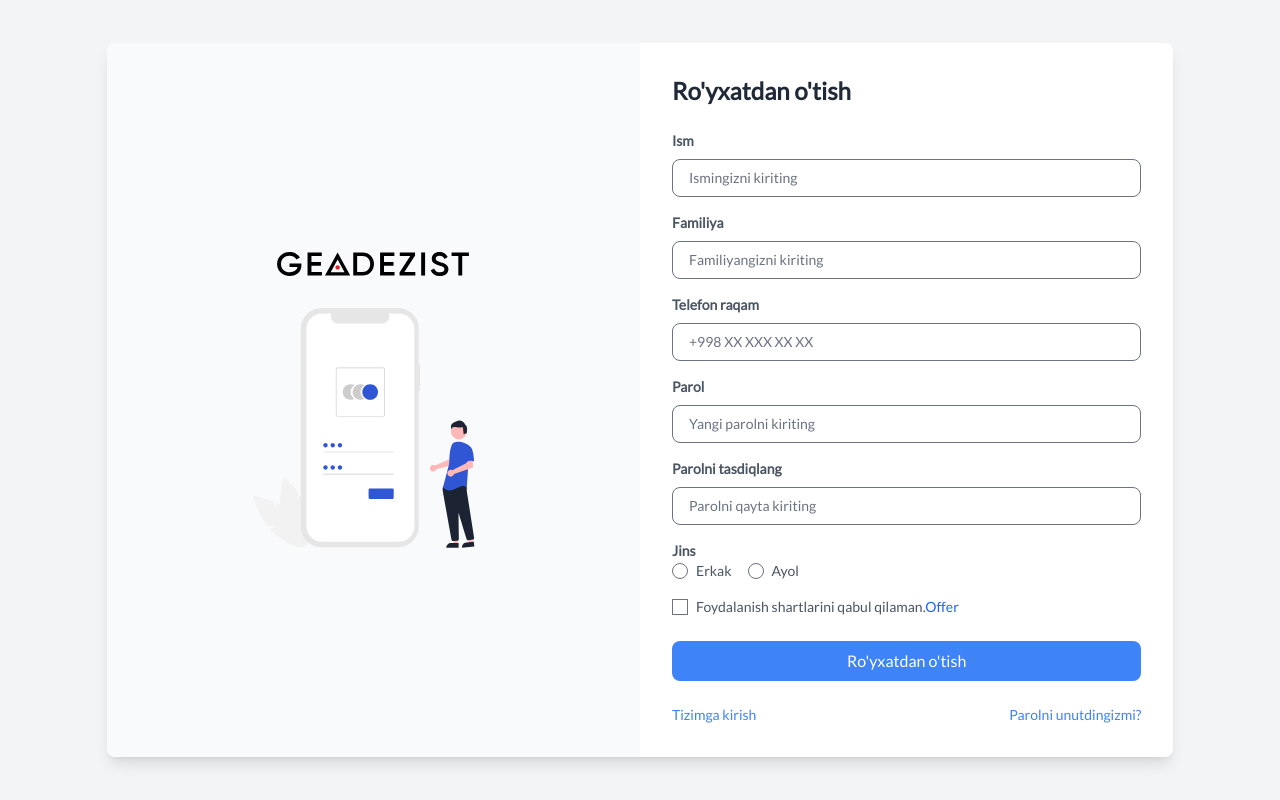
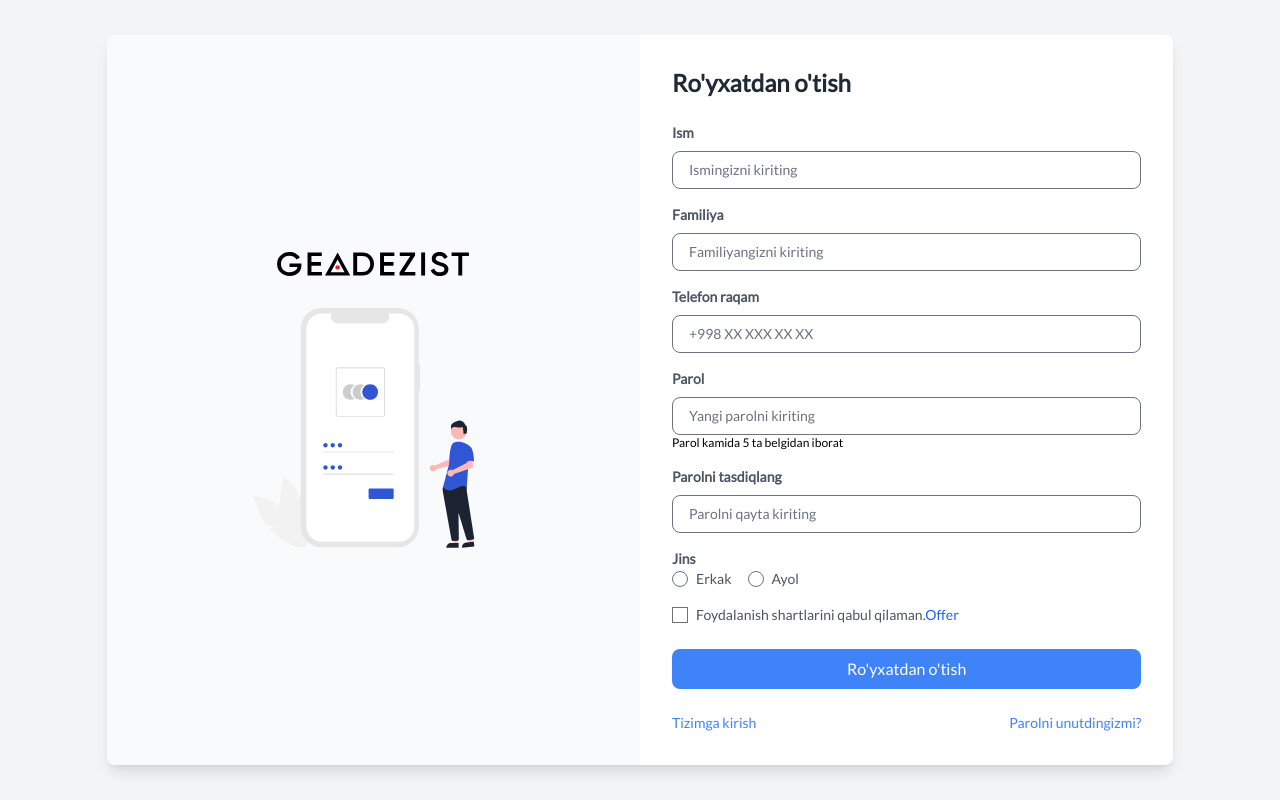
Before and after one commit to jasurhaydarovcode/GEADEZIST, a React (Vite) app: page /auth/SignUp in a window 1280 px wide. Built offline with nearby package versions, Linux system fonts and the light colour scheme.

Commit message:
login_push-1

```diff
--- a/src/pages/Auth/SignUp.tsx
+++ b/src/pages/Auth/SignUp.tsx
@@ -80,6 +80,8 @@ function SignUp() {
                   required
                   className="w-full px-4 mt-2 py-2 border rounded-lg text-sm focus:outline-none focus:ring-2 focus:ring-blue-400 focus:border-transparent"
                 />
+                <p className="text-xs ">Parol kamida 5 ta belgidan iborat</p>
+
               </div>
 
               {/* Parolni tasdiqlash */}
```
